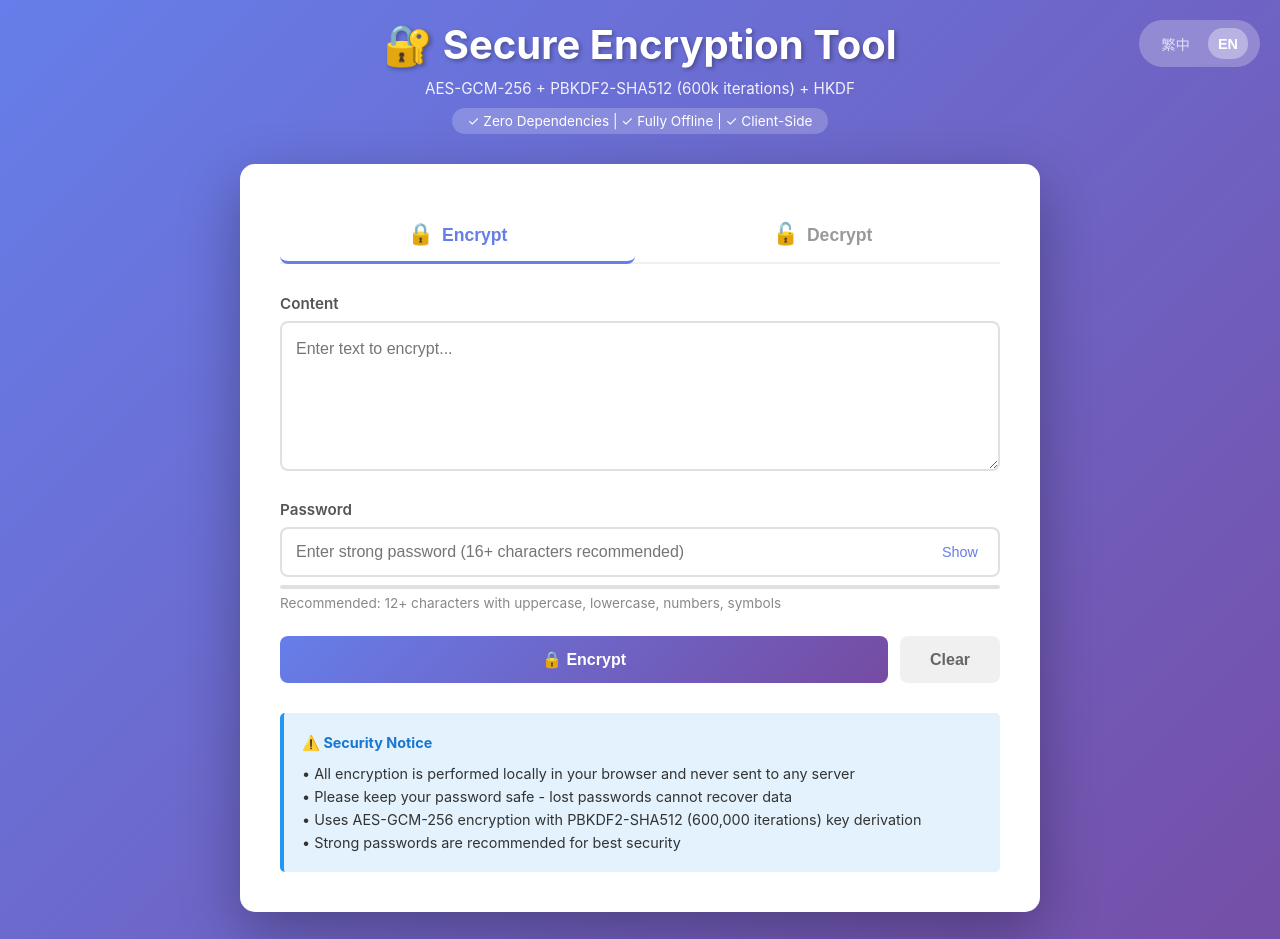
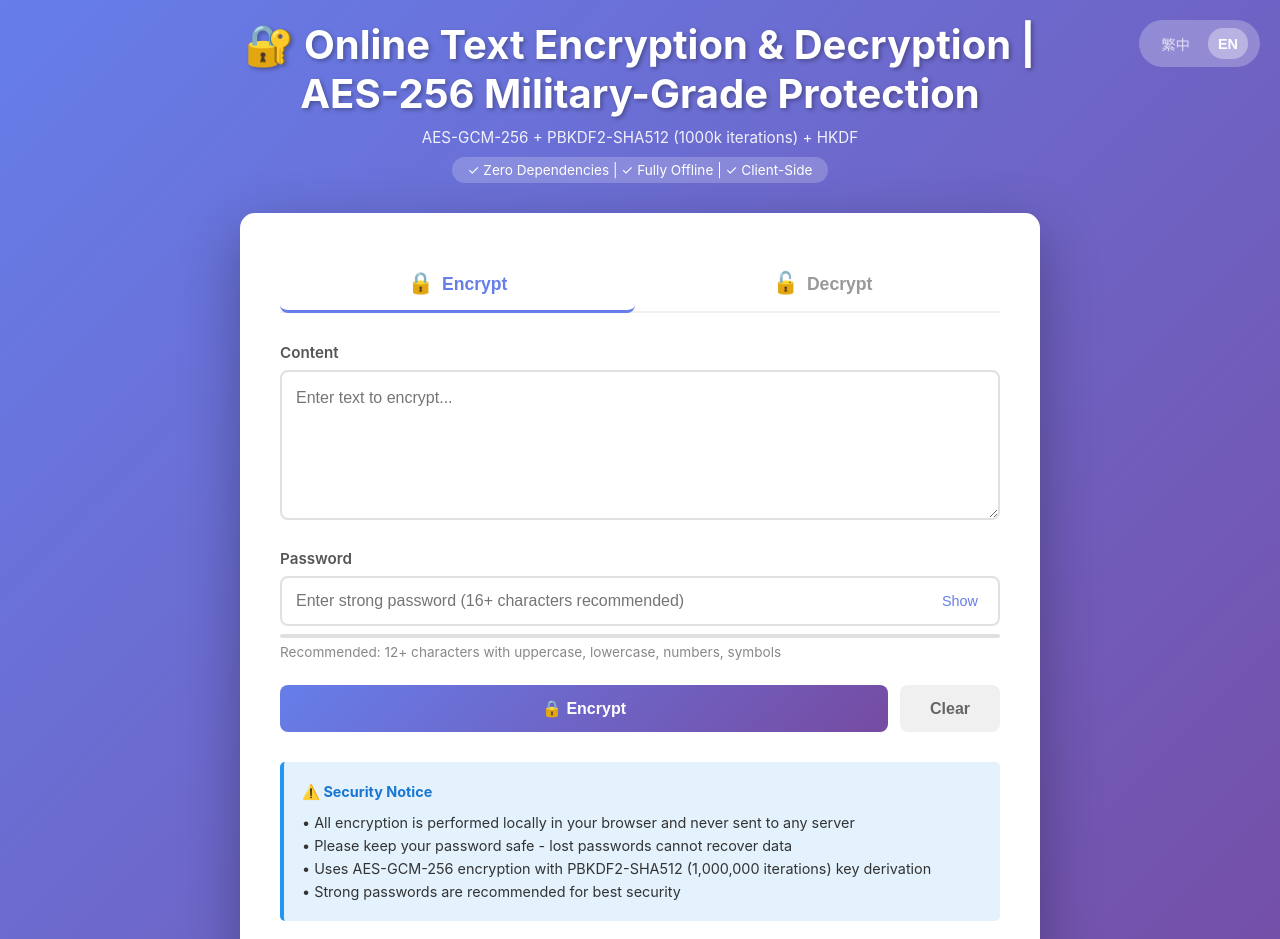
Before and after one commit to mike-hsieh-tw/aes-vault, a plain HTML site: page index.html in a window 1280 px wide. Shown: the top 939 px of the page. Drawn offline with Linux system fonts and the light colour scheme.

Commit message:
update and fix 1. add iterations to 1000k 2. fix action-button text 3. change title

```diff
--- a/index.html
+++ b/index.html
@@ -6,7 +6,7 @@
 
     <meta http-equiv="Content-Security-Policy" content="default-src 'none'; script-src 'unsafe-inline'; style-src 'unsafe-inline';">
 
-    <title>線上加解密工具 | Online Text Encryption & Decryption (AES-GCM-256)</title>
+    <title>線上加解密工具 | AES-256 軍規防護 | Online Text Encryption & Decryption | AES-256 Military-Grade Protection</title>
 
     <meta name="description" content="專業線上文字加解密工具。採用 AES-GCM-256 高強度演算法，所有加解密程序皆在瀏覽器本地完成，您的敏感數據絕不傳輸至伺服器，確保 100% 隱私。">
     <meta name="keywords" content="線上加密, 線上解密, 文字加密, AES-256-GCM, 隱私保護, Online Encryption, AES Vault">
@@ -479,8 +479,8 @@
 
     <div class="container">
         <div class="header">
-            <h1 data-i18n="title">🔐 高安全性加解密工具</h1>
-            <div class="subtitle" data-i18n="subtitle">AES-GCM-256 + PBKDF2-SHA512 (600k iterations) + HKDF</div>
+            <h1 data-i18n="title">🔐 線上加解密工具 | AES-256 軍規防護</h1>
+            <div class="subtitle" data-i18n="subtitle">AES-GCM-256 + PBKDF2-SHA512 (1000k iterations) + HKDF</div>
             <div class="security-badge" data-i18n="securityBadge">✓ 零外部依賴 | ✓ 完全離線 | ✓ 客戶端加密</div>
         </div>
 
@@ -545,7 +545,7 @@
                 <div data-i18n-html="infoContent">
                     • 所有加密處理完全在您的瀏覽器本地完成，不會上傳到任何伺服器<br>
                     • 請妥善保管您的密碼，遺失密碼將無法復原資料<br>
-                    • 此工具使用 AES-GCM-256 位元加密，PBKDF2-SHA512 (600,000 次迭代) 金鑰衍生<br>
+                    • 此工具使用 AES-GCM-256 位元加密，PBKDF2-SHA512 (1,000,000 次迭代) 金鑰衍生<br>
                     • 建議使用強密碼以獲得最佳安全性
                 </div>
             </div>
@@ -570,8 +570,8 @@
         // ============================================
         const translations = {
             'zh-TW': {
-                title: '🔐 高安全性加解密工具',
-                subtitle: 'AES-GCM-256 + PBKDF2-SHA512 (600k iterations) + HKDF',
+                title: '🔐 線上加解密工具 | AES-256 軍規防護',
+                subtitle: 'AES-GCM-256 + PBKDF2-SHA512 (1000k iterations) + HKDF',
                 securityBadge: '✓ 零外部依賴 | ✓ 完全離線 | ✓ 客戶端加密',
                 encryptTab: '加密',
                 decryptTab: '解密',
@@ -597,7 +597,7 @@
                 outputEmpty: '結果將顯示在這裡...',
                 copyButton: '📋 複製結果',
                 infoTitle: '⚠️ 安全提示',
-                infoContent: '• 所有加密處理完全在您的瀏覽器本地完成，不會上傳到任何伺服器<br>• 請妥善保管您的密碼，遺失密碼將無法復原資料<br>• 此工具使用 AES-GCM-256 位元加密，PBKDF2-SHA512 (600,000 次迭代) 金鑰衍生<br>• 建議使用強密碼以獲得最佳安全性',
+                infoContent: '• 所有加密處理完全在您的瀏覽器本地完成，不會上傳到任何伺服器<br>• 請妥善保管您的密碼，遺失密碼將無法復原資料<br>• 此工具使用 AES-GCM-256 位元加密，PBKDF2-SHA512 (1,000,000 次迭代) 金鑰衍生<br>• 建議使用強密碼以獲得最佳安全性',
                 footerLine1: '100% 原生 JavaScript 實作 | 零外部依賴 | 開源可審計',
                 footerDisclaimer: '⚠️ 本軟體以「現狀」提供，不提供任何明示或暗示的保證。使用者須自行承擔風險。<br><a href="https://github.com/mike-hsieh-tw/aes-vault/blob/master/LICENSE" target="_blank" rel="noopener">MIT License</a>',
                 // 錯誤訊息
@@ -614,8 +614,8 @@
                 copyFallback: '已複製到剪貼簿'
             },
             'en': {
-                title: '🔐 Secure Encryption Tool',
-                subtitle: 'AES-GCM-256 + PBKDF2-SHA512 (600k iterations) + HKDF',
+                title: '🔐 Online Text Encryption & Decryption | AES-256 Military-Grade Protection',
+                subtitle: 'AES-GCM-256 + PBKDF2-SHA512 (1000k iterations) + HKDF',
                 securityBadge: '✓ Zero Dependencies | ✓ Fully Offline | ✓ Client-Side',
                 encryptTab: 'Encrypt',
                 decryptTab: 'Decrypt',
@@ -641,7 +641,7 @@
                 outputEmpty: 'Result will be displayed here...',
                 copyButton: '📋 Copy Result',
                 infoTitle: '⚠️ Security Notice',
-                infoContent: '• All encryption is performed locally in your browser and never sent to any server<br>• Please keep your password safe - lost passwords cannot recover data<br>• Uses AES-GCM-256 encryption with PBKDF2-SHA512 (600,000 iterations) key derivation<br>• Strong passwords are recommended for best security',
+                infoContent: '• All encryption is performed locally in your browser and never sent to any server<br>• Please keep your password safe - lost passwords cannot recover data<br>• Uses AES-GCM-256 encryption with PBKDF2-SHA512 (1,000,000 iterations) key derivation<br>• Strong passwords are recommended for best security',
                 footerLine1: '100% Native JavaScript | Zero Dependencies | Open Source',
                 footerDisclaimer: '⚠️ This software is provided "AS IS" without warranty of any kind. Use at your own risk.<br><a href="https://github.com/mike-hsieh-tw/aes-vault/blob/master/LICENSE" target="_blank" rel="noopener">MIT License</a>',
                 // Error messages
@@ -679,6 +679,14 @@
 
             // 更新所有翻譯文本
             updateTranslations();
+
+            // 根據當前模式更新 action-button 文本
+            const actionButton = document.getElementById('action-button');
+            if (currentMode === 'encrypt') {
+                actionButton.textContent = translations[currentLang].actionButtonEncrypt;
+            } else {
+                actionButton.textContent = translations[currentLang].actionButtonDecrypt;
+            }
         }
 
         function updateTranslations() {
@@ -733,7 +741,7 @@
             VERSION: 0x01,
             SALT_SIZE: 32,
             IV_SIZE: 12,
-            PBKDF2_ITERATIONS: 600000,
+            PBKDF2_ITERATIONS: 1000000, // 1 百萬次迭代
             AES_KEY_SIZE: 256,
             HASH_ALGORITHM: 'SHA-512',
             HKDF_HASH: 'SHA-256'
```
